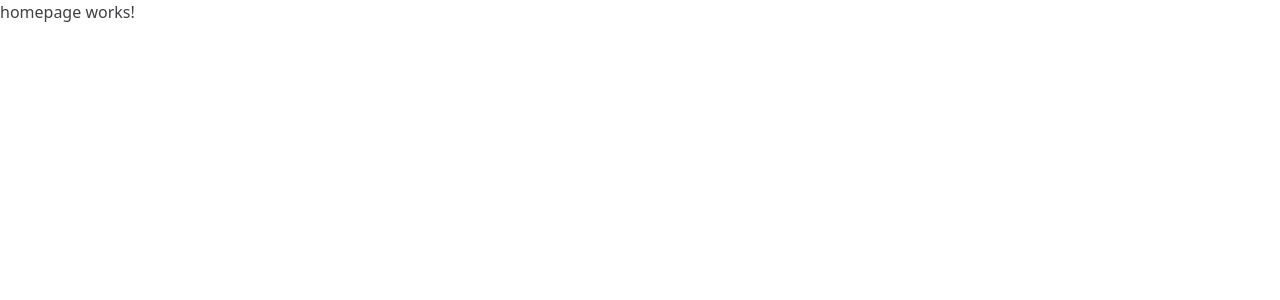
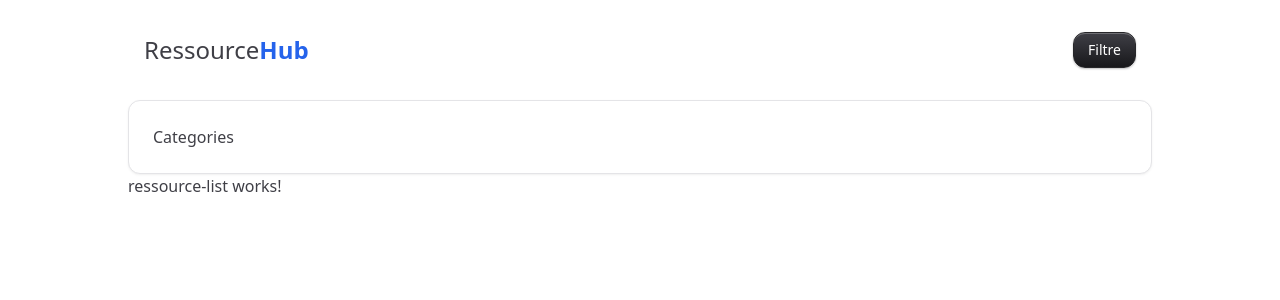
Before and after one commit to Likeur/ressourceshub, an Angular app: page /home in a window 1280 px wide. Shown: the top 300 px of the page. Built offline with nearby package versions, Linux system fonts and the light colour scheme.

Commit message:
working on the navbar

```diff
--- /dev/null
+++ b/src/app/components/navbar/navbar.component.html
@@ -0,0 +1,15 @@
+<section class="flex items-center justify-between p-4 mt-4">
+    <a href="">
+        <h1 class="lg:text-2xl">Ressource<span class="font-bold text-primary-600">Hub</span></h1>
+    </a>
+
+    <div>
+        <button class="btn variant-neutral sz-md">Filtre</button>
+    </div>
+</section>
+<!-- filter Options  -->
+<section class="card variant-mixed sz-md mt-4">
+    <div>
+        <h3>Categories</h3>
+    </div>
+</section>
--- /dev/null
+++ b/src/app/components/navbar/navbar.component.ts
@@ -0,0 +1,11 @@
+import { Component } from '@angular/core';
+
+@Component({
+  selector: 'app-navbar',
+  imports: [],
+  templateUrl: './navbar.component.html',
+  styles: ``
+})
+export class NavbarComponent {
+
+}
--- a/src/app/layout/homepage/homepage.component.html
+++ b/src/app/layout/homepage/homepage.component.html
@@ -1 +1,6 @@
-<p>homepage works!</p>
+<section class="flex justify-center">
+  <section class="w-[80vw]">
+    <app-navbar />
+    <app-ressource-list />
+  </section>
+</section>
--- a/src/app/layout/homepage/homepage.component.ts
+++ b/src/app/layout/homepage/homepage.component.ts
@@ -1,9 +1,11 @@
 import { Component } from '@angular/core';
 import { RouterModule } from '@angular/router';
+import { NavbarComponent } from '../../components/navbar/navbar.component';
+import { RessourceListComponent } from '../../components/ressource-list/ressource-list.component';
 
 @Component({
   selector: 'app-homepage',
-  imports: [RouterModule],
+  imports: [RouterModule, NavbarComponent, RessourceListComponent],
   templateUrl: './homepage.component.html',
 })
 export default class HomepageComponent {
```
Also changed, not shown: 1 other file (tests, documents, lock files or other folders).
